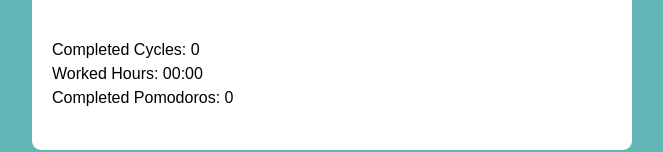
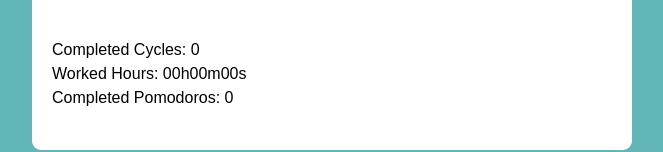
Before and after one commit to thirraz/pomodoro-app-wh-react, a React (Create React App) app: page / in a window 1280 px wide. Shown: the part 307-459 px from the top of the page, without its empty margins (308-971 px from the left). Built offline with nearby package versions, Linux system fonts and the light colour scheme; the HTML template or start-up script is replaced by a standard one.

Commit message:
correcting worked hours

```diff
--- a/src/components/Timer.tsx
+++ b/src/components/Timer.tsx
@@ -1,9 +1,9 @@
-import { secondsToTime } from "../utils/secondsToTime"
+import { secondsToMinutes } from "../utils/secondsToMinutes"
 
 interface Props {
      mainTime: number
 }
 
 export const Timer = (props: Props): JSX.Element => {
-     return <div className="timer">{secondsToTime(props.mainTime)}</div>
+     return <div className="timer">{secondsToMinutes(props.mainTime)}</div>
 }
--- /dev/null
+++ b/src/utils/secondsToMinutes.ts
@@ -0,0 +1,8 @@
+import { leftZero } from "./zeroLeft"
+
+export const secondsToMinutes = (seconds: number): string => {
+     const sec = leftZero((seconds % 60) % 60)
+     const min = leftZero((seconds / 60) % 60)
+
+     return `${min}:${sec}`
+}
--- /dev/null
+++ b/src/utils/secondsToTime.ts
@@ -0,0 +1,8 @@
+import { leftZero } from "./zeroLeft"
+
+export const secondsToTime = (seconds: number): string => {
+     const sec = leftZero((seconds % 60) % 60)
+     const min = leftZero((seconds / 60) % 60)
+     const hours = leftZero(seconds / 3600)
+     return `${hours}h${min}m${sec}s`
+}
--- a/src/utils/secondsToTime.tsx
+++ /dev/null
@@ -1,6 +0,0 @@
-export const secondsToTime = (seconds: number): string => {
-     const leftZero = (n: number) => Math.floor(n).toString().padStart(2, "0")
-     const min = leftZero((seconds / 60) % 60)
-     const sec = leftZero((seconds % 60) % 60)
-     return `${min}:${sec}`
-}
--- /dev/null
+++ b/src/utils/zeroLeft.ts
@@ -0,0 +1,2 @@
+const leftZero = (n: number) => Math.floor(n).toString().padStart(2, "0")
+export { leftZero }
```
